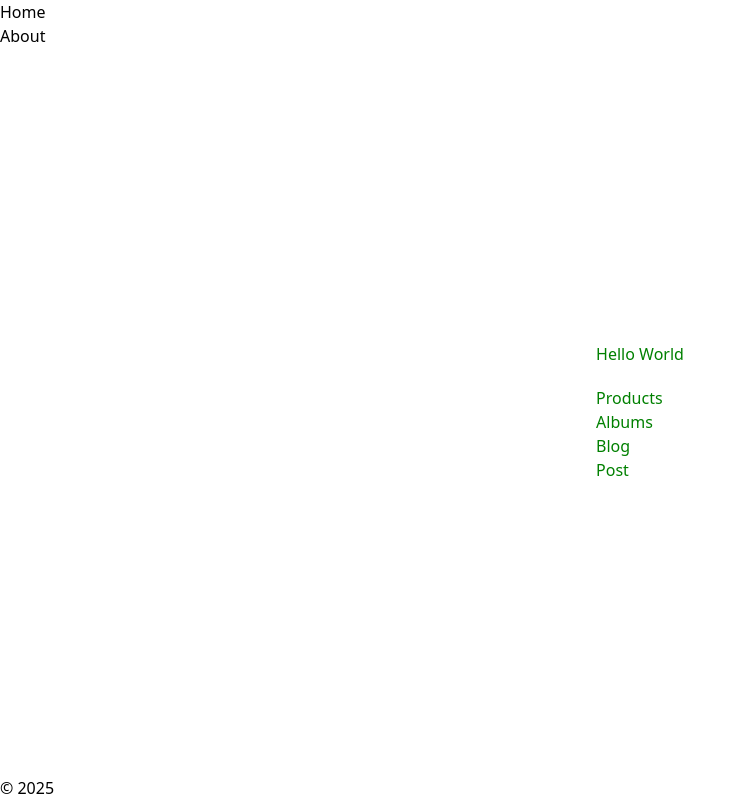
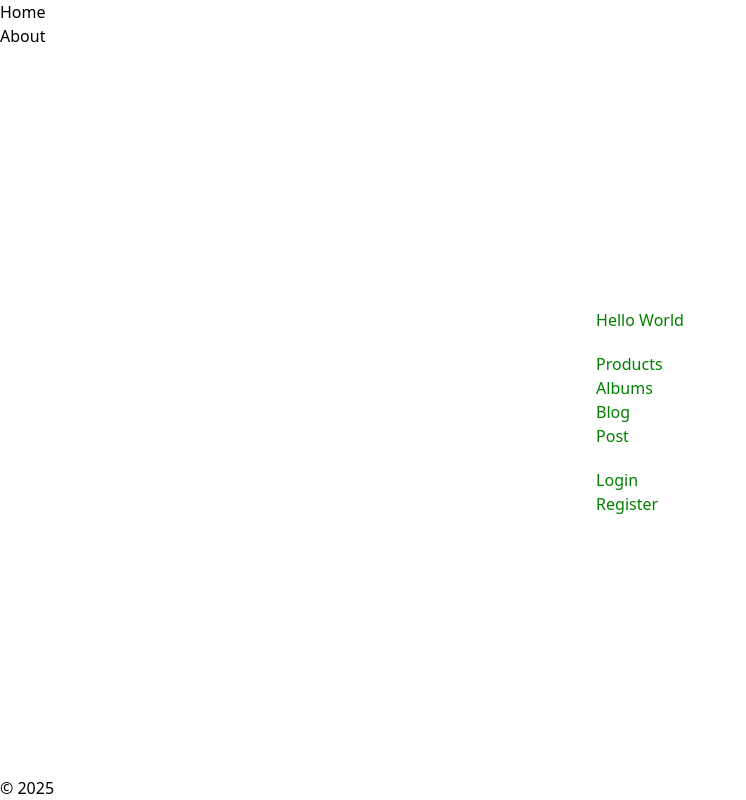
Before and after one commit to Jay200123/NextJs-Tutorial, a Next.js app: page / in a window 1280 px wide. Shown: the whole page, without its empty margins (0-746 px from the left). Built offline with nearby package versions, Linux system fonts and the light colour scheme.

Commit message:
Add login and registration links to the homepage

```diff
--- a/src/app/page.tsx
+++ b/src/app/page.tsx
@@ -2,8 +2,11 @@
 import { motion } from "framer-motion";
 import "./globals.css";
 import Link from "next/link";
+import { useRouter } from "next/navigation";
 
 export default function Home() {
+  const router = useRouter();
+
   return (
     <motion.div
       initial={{ y: 100, opacity: 0 }}
@@ -26,6 +29,14 @@ export default function Home() {
         <Link href="/post" replace>Post</Link>
         </div>
 
+        <div className="link-container">
+          <ul>
+            <li onClick={()=> router.replace("/login")}>Login</li>
+            <li onClick={()=> router.replace("/register")}>Register</li>
+
+          </ul>
+        </div>
+
       </motion.h3>
     </motion.div>
   );
```
